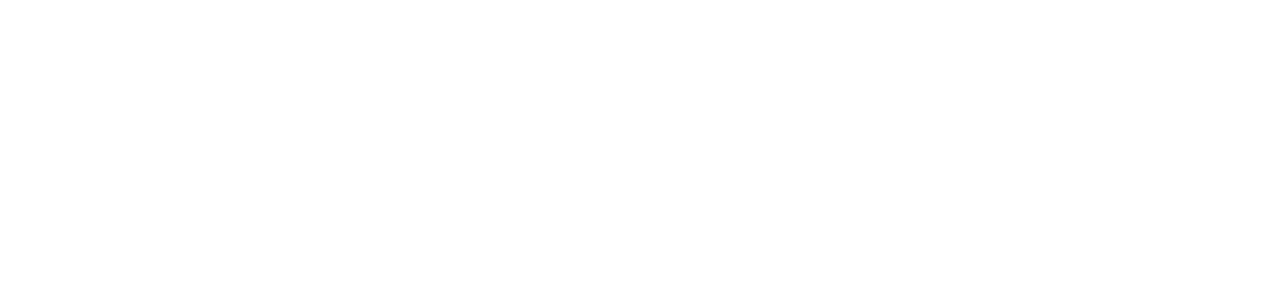
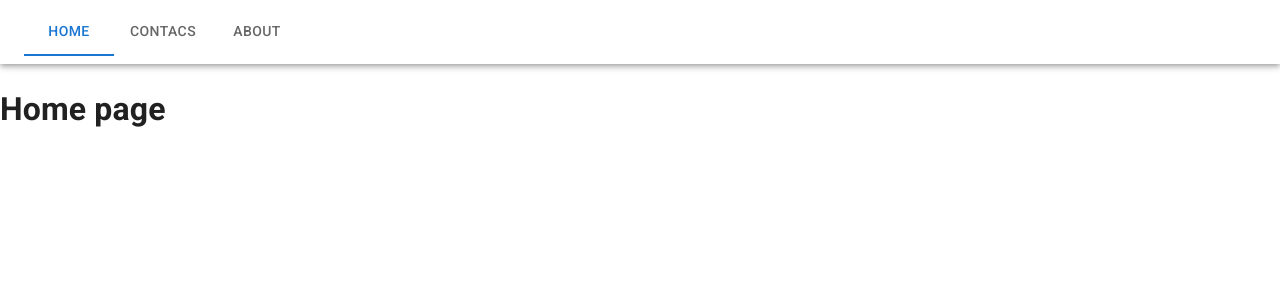
Before and after one commit to Miguelrom/contacts-mui, a React (Vite) app: page / in a window 1280 px wide. Shown: the top 300 px of the page. Built offline with nearby package versions, Linux system fonts and the light colour scheme.

Commit message:
Add navigation bar with dummy pages

```diff
--- a/src/App.jsx
+++ b/src/App.jsx
@@ -1,11 +1,38 @@
+import { RouterProvider, createBrowserRouter } from "react-router-dom";
+import Root from "./pages/Root";
+import { CssBaseline } from "@mui/material";
+import Home from "./pages/Home";
+import Contacts from "./pages/Contacts";
+import About from "./pages/About";
+
+const router = createBrowserRouter([
+  {
+    path: "/",
+    element: <Root />,
+    errorElement: <p>Some error occurred...</p>,
+    children: [{
+      index: true,
+      element: <Home />,
+    },
+    {
+      path: 'contacts',
+      element: <Contacts />,
+    },
+    {
+      path: 'about',
+      element: <About />,
+    }
+  ],
+  },
+]);
 
 function App() {
-
   return (
     <>
-
+      <CssBaseline />
+      <RouterProvider router={router} />
     </>
-  )
+  );
 }
 
-export default App
+export default App;
--- /dev/null
+++ b/src/components/NavigationBar.jsx
@@ -0,0 +1,29 @@
+import { useState } from 'react';
+import AppBar from '@mui/material/AppBar';
+import Toolbar from '@mui/material/Toolbar';
+import { Tabs, Tab } from '@mui/material';
+import { Link, useLocation } from 'react-router-dom';
+
+export default function NavigationBar() {
+
+  const location = useLocation();
+  const [selectedTab, setSelectedTab] = useState(location.pathname);
+
+  const handleTabChange = (event, value) => {
+
+    setSelectedTab(value);
+  }
+
+  return (
+      <AppBar position="static" sx={{ backgroundColor: 'white'}}>
+        <Toolbar sx={{  }}>
+          <Tabs value={selectedTab} onChange={handleTabChange} >
+            <Tab label='Home' value='/' component={Link} to='' />
+            <Tab label='Contacs' value='/contacts' component={Link} to='contacts' />
+            <Tab label='About' value='/about' component={Link} to='about' />
+          </Tabs>
+        </Toolbar>
+      </AppBar>
+
+  );
+}
--- /dev/null
+++ b/src/pages/About.jsx
@@ -0,0 +1,6 @@
+
+export default function About() {
+  return (
+    <h1>About page</h1>
+  );
+}
--- /dev/null
+++ b/src/pages/Contacts.jsx
@@ -0,0 +1,6 @@
+
+export default function Contacts() {
+  return (
+    <h1>Contacts page</h1>
+  );
+}
--- /dev/null
+++ b/src/pages/Home.jsx
@@ -0,0 +1,8 @@
+
+export default function Home() {
+  return (
+    <>
+      <h1>Home page</h1>
+    </>
+  );
+}
--- /dev/null
+++ b/src/pages/Root.jsx
@@ -0,0 +1,14 @@
+import { Outlet } from "react-router-dom";
+import NavigationBar from "../components/NavigationBar";
+
+export default function Root() {
+
+  return (
+    <>
+      <NavigationBar />
+      <main>
+        <Outlet />
+      </main>
+    </>
+  );
+}
```
